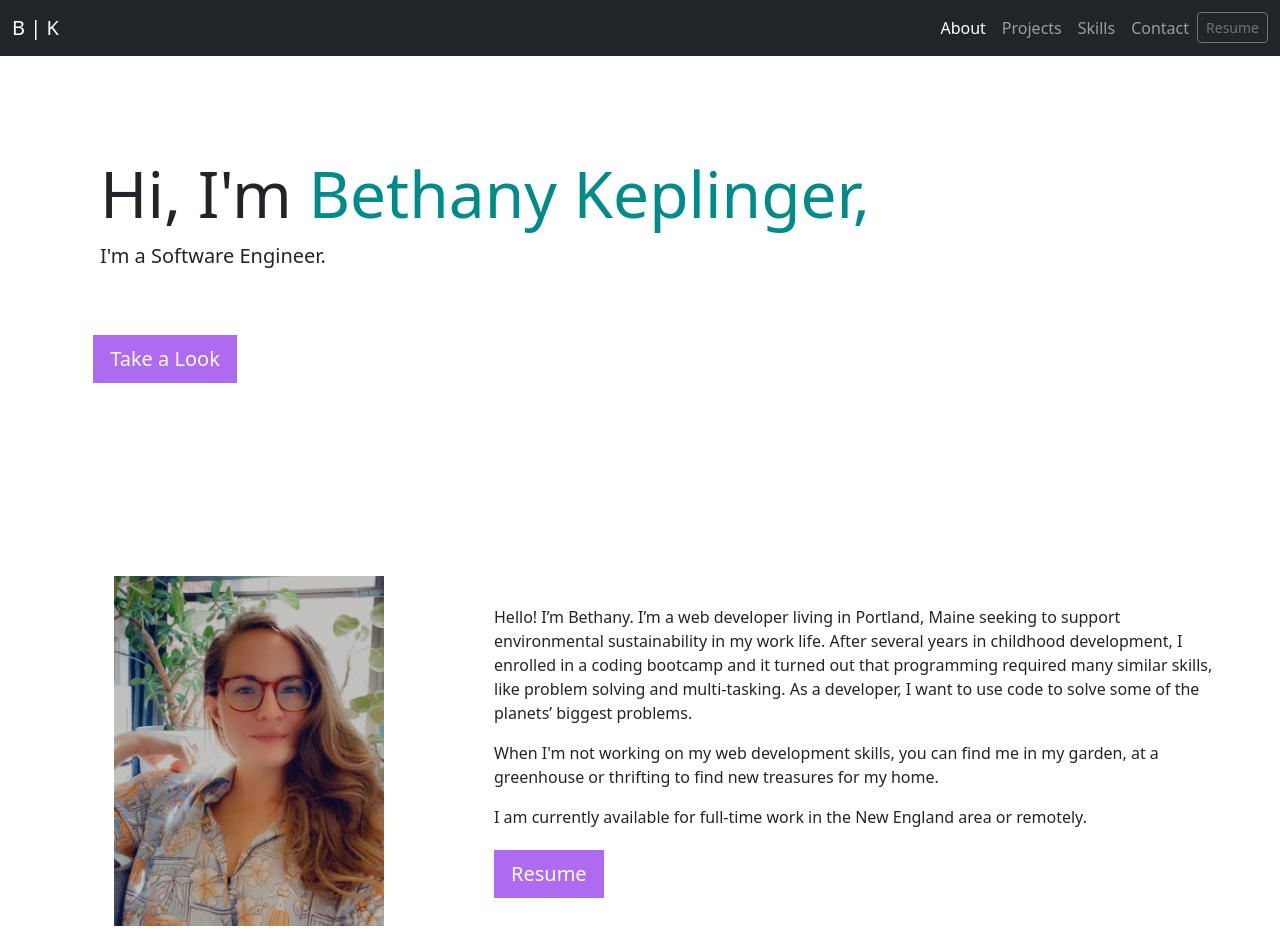
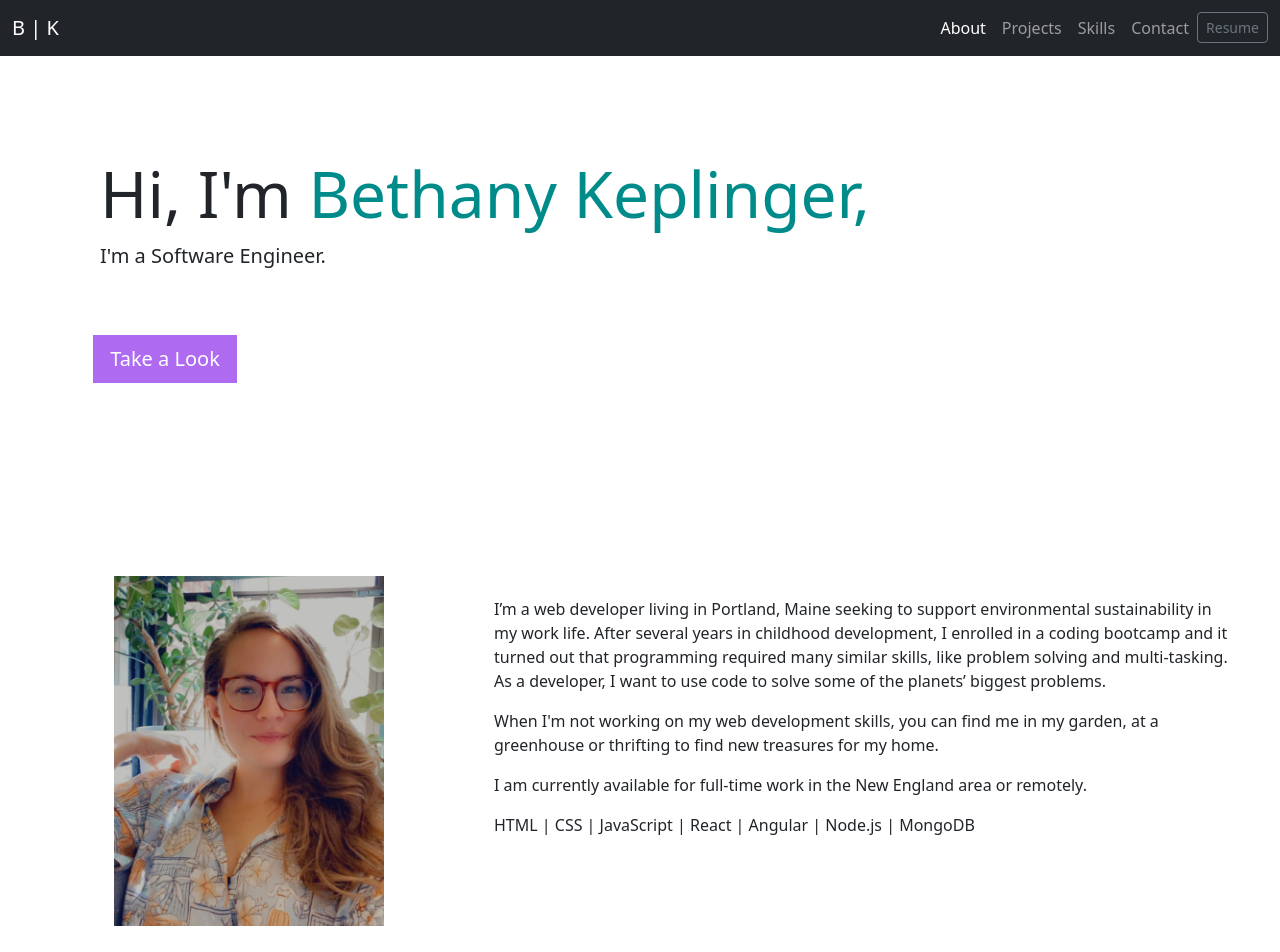
Before and after one commit to BethanyKeplinger/portfolio, a React (Create React App) app: page / in a window 1280 px wide. Shown: the top 952 px of the page. Built offline with nearby package versions, Linux system fonts and the light colour scheme.

Commit message:
Update About.js
Updated button animation.

```diff
--- a/src/components/About.js
+++ b/src/components/About.js
@@ -2,6 +2,7 @@ import React from "react";
 import { motion } from "framer-motion";
 import bethany from "../img/bethany.jpg";
 import resume from "../files/resume.pdf";
+
 
 export default function About() {
     return (
@@ -12,7 +13,7 @@ export default function About() {
                         <img src={bethany} className="headshot" alt="Headshot of Bethany Keplinger looking at the camera with plants on shelves behind her"></img>
                     </div>
                     <div className="col-8 about-contents">
-                        <p>Hello! I’m Bethany. I’m a web developer living in Portland, Maine seeking to support environmental
+                        <p>I’m a web developer living in Portland, Maine seeking to support environmental
                         sustainability in my work life. After several years in childhood
                         development, I enrolled in a coding bootcamp and it turned out that programming required many similar
                         skills, like problem
@@ -24,12 +25,14 @@ export default function About() {
 
                         <p>I am currently available for full-time work in the New England area or remotely.</p>
 
+                        <p>HTML | CSS | JavaScript | React | Angular | Node.js | MongoDB</p>
+
                         {/* <div className="resumebtn-container"> */}
                             <motion.a
-                            animate={{backgroundColor: "#ae6bf2"}}
-                            transition= {{duration: "1", type: "tween"}}
-                            whileHover={{backgroundColor: "#3a6df0",
-                                color: "white",
+
+                            transition= {{duration: ".8", type: "tween"}}
+                            whileHover={{backgroundColor: "#E2D1F9",
+                                color: "#317773",
                                 boxShadow: "0px 0px 8px (rgb 255, 255, 255)",
                             }}href= {resume} target="_blank" className="btn btn-lg resume-button" role="button" >Resume</motion.a>
                         {/* </div> */}
```
